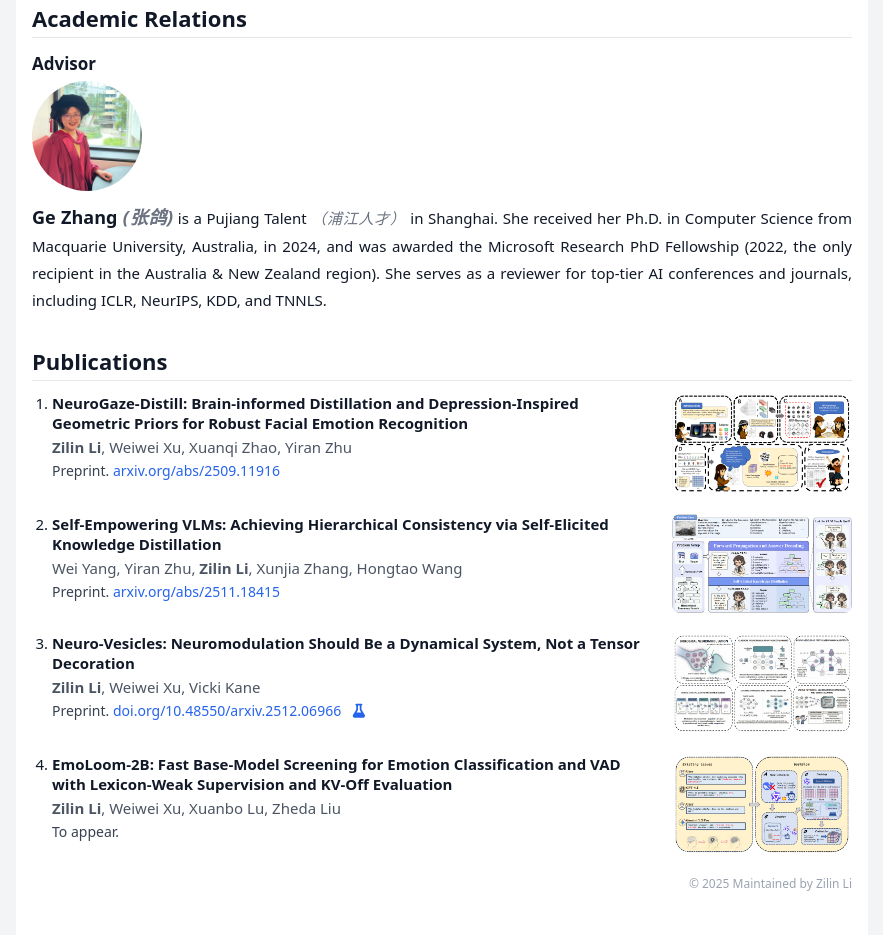
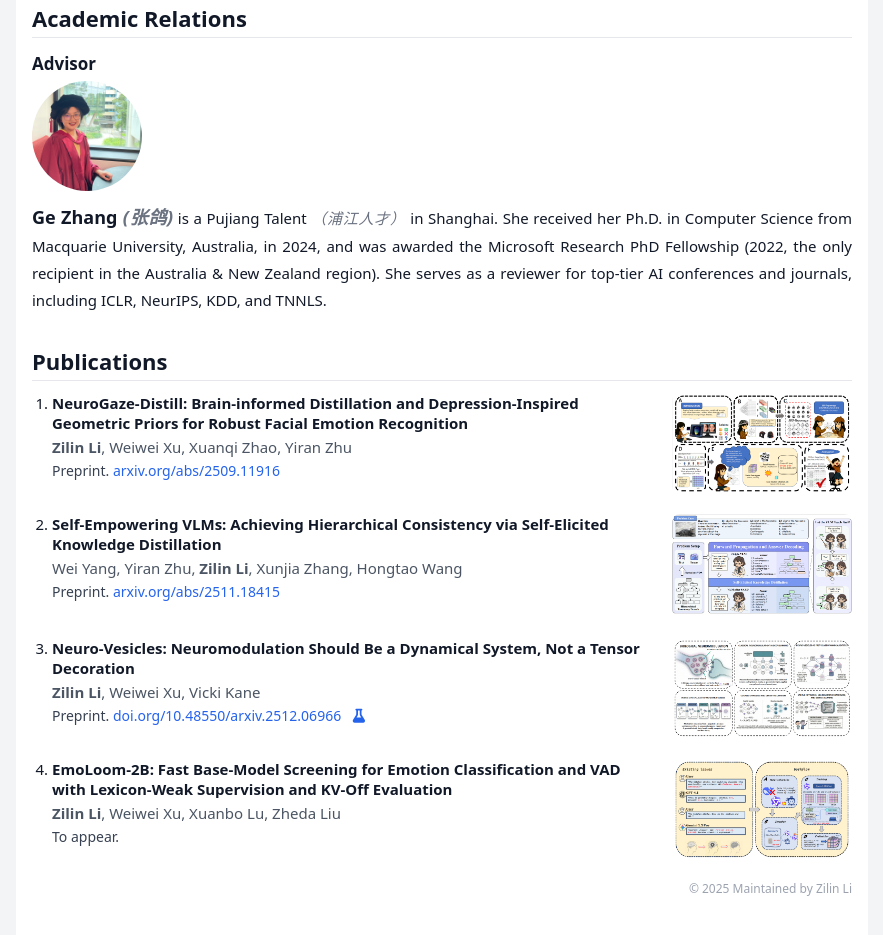
Before and after one commit to Lixeeone/Lixeeone.github.io, a plain HTML site: page index.html in a window 1280 px wide. Shown: the part 1394-2329 px from the top of the page, without its empty margins (198-1081 px from the left). Drawn offline with Linux system fonts and the light colour scheme.

Commit message:
Update index.html

```diff
--- a/index.html
+++ b/index.html
@@ -421,7 +421,7 @@
               </div>
             </div>
             <div class="pub-fig">
-              <img src="assets/figs/fig2.png" alt="Figure for Self-Empowering VLMs">
+              <img src="assets/figs/fig5.png" alt="Figure for Self-Empowering VLMs">
             </div>
           </div>
         </li>
```
